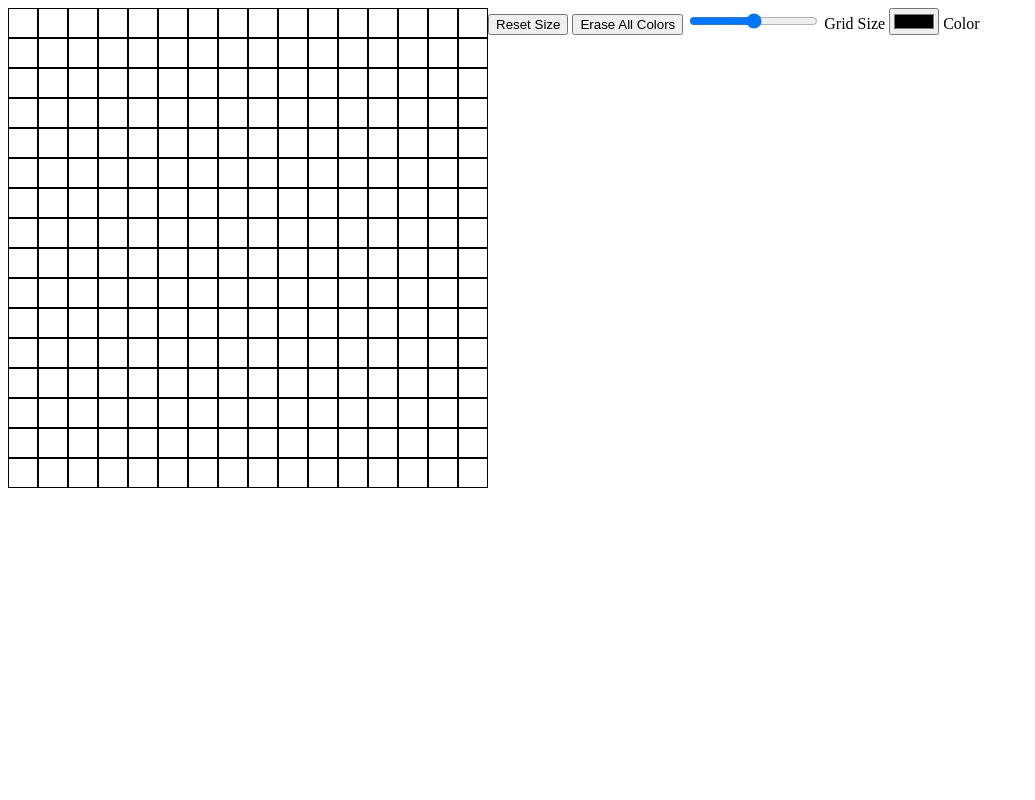
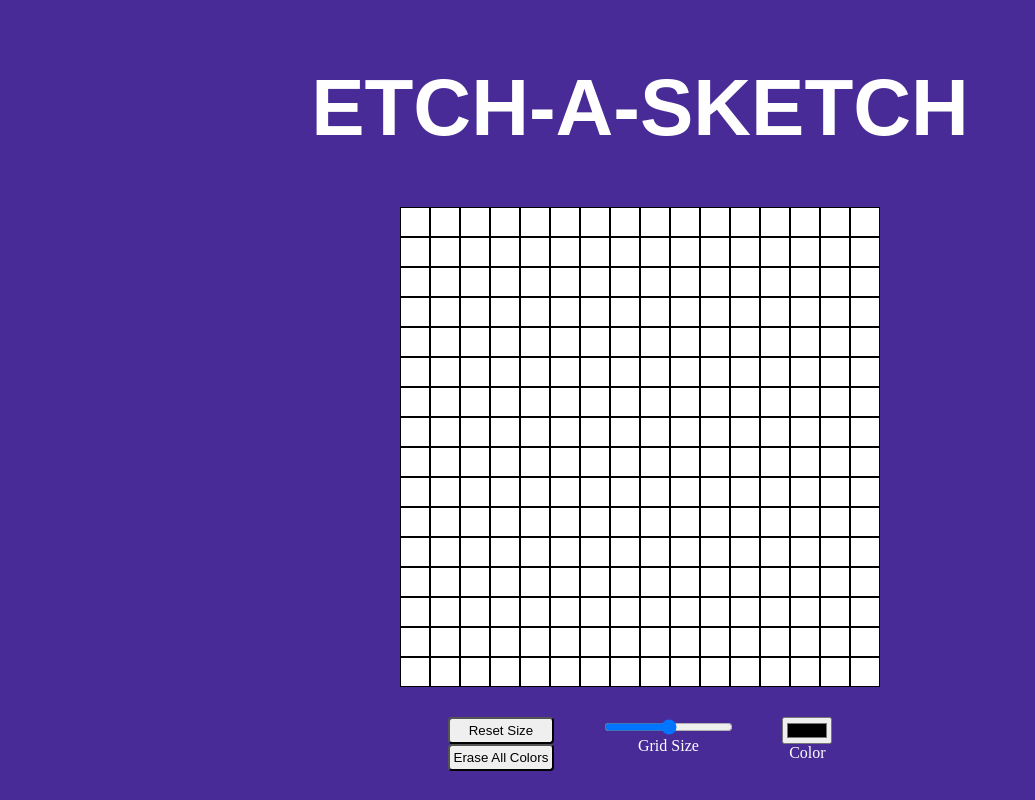
Before and after one commit to thegreatestnathan/etchasketch, a plain HTML site: page index.html in a window 1280 px wide. Shown: the whole page, without its empty margins (0-1035 px from the left). Drawn offline with Linux system fonts and the light colour scheme; a web font is replaced by a local one.

Commit message:
Made website more aesthetic

```diff
--- a/index.html
+++ b/index.html
@@ -6,16 +6,28 @@
     <title>Etch A Sketch!</title>
     <link rel="stylesheet" href="style.css"></style>
     <script src="script.js" defer></script>
+    <link rel="preconnect" href="https://fonts.googleapis.com">
+<link rel="preconnect" href="https://fonts.gstatic.com" crossorigin>
+<link href="https://fonts.googleapis.com/css2?family=New+Amsterdam&display=swap" rel="stylesheet">
 </head>
 <body>
+    <div class="head"><h1 class="head">ETCH-A-SKETCH</h1></div>
+    <div id="content">
         <div id="squaredivs"></div>
         <div id="inputs">
+            <div id="BUTTONS">
                 <button id="resetsize">Reset Size</button>
                 <button id="resetcolors">Erase All Colors</button>
+            </div>
+            <div id="GRIDSIZE">
                 <input type="range" id="gridsize" name="gridsize" min="1" max="100" /></input>
                 <label for="gridsize">Grid Size</label>
+            </div>
+            <div id="COLOR">
                 <input type="color" id="color" name="color" value="#000000" />
                 <label for="color">Color</label>
             </div>
+        </div>
+    </div>
 </body>
 </html>
--- a/script.js
+++ b/script.js
@@ -64,6 +64,7 @@ colorreset.addEventListener("click", (event) => {
     let allSquares = document.querySelectorAll(".hovered");
     allSquares.forEach(square => {
         square.classList.remove("hovered");
+        square.style.backgroundColor = ""
     })
 });
 
--- a/style.css
+++ b/style.css
@@ -1,7 +1,18 @@
-#squaredivs {
-
+body {
+    background-color: #482b97;
     display: flex;
     flex-direction: column;
+    justify-content: center;
+    align-items: center;
+
+}
+
+#squaredivs {
+    width: 480px;
+    height: 480px;
+    display: flex;
+    flex-direction: column;
+    background-color: white;
 }
 
 .singlerow {
@@ -19,7 +30,44 @@
     background-color: purple;
 }*/
 
-body {
+.content {
     display: flex;
     flex-wrap: wrap;
+    justify-content: center;
+    margin: 16px;
 }
+
+.head {
+    display: block;
+    margin-left: auto;
+    margin-right: auto;
+    color: white;
+    font-family: "New Amsterdam", sans-serif;
+    font-size: 80px;
+}
+
+#inputs {
+    margin-top: 30px;
+    display: flex;
+    justify-content: space-evenly;
+}
+
+#BUTTONS {
+    display: flex;
+    flex-direction: column;
+}
+
+#GRIDSIZE, #COLOR {
+    display: flex;
+    flex-direction: column;
+    align-items: center;
+}
+
+button {
+    border-radius: 4px;
+    padding: 4px;
+}
+
+label {
+    color: white;
+}
```
Lines whose indentation alone changed are shown as unchanged.
